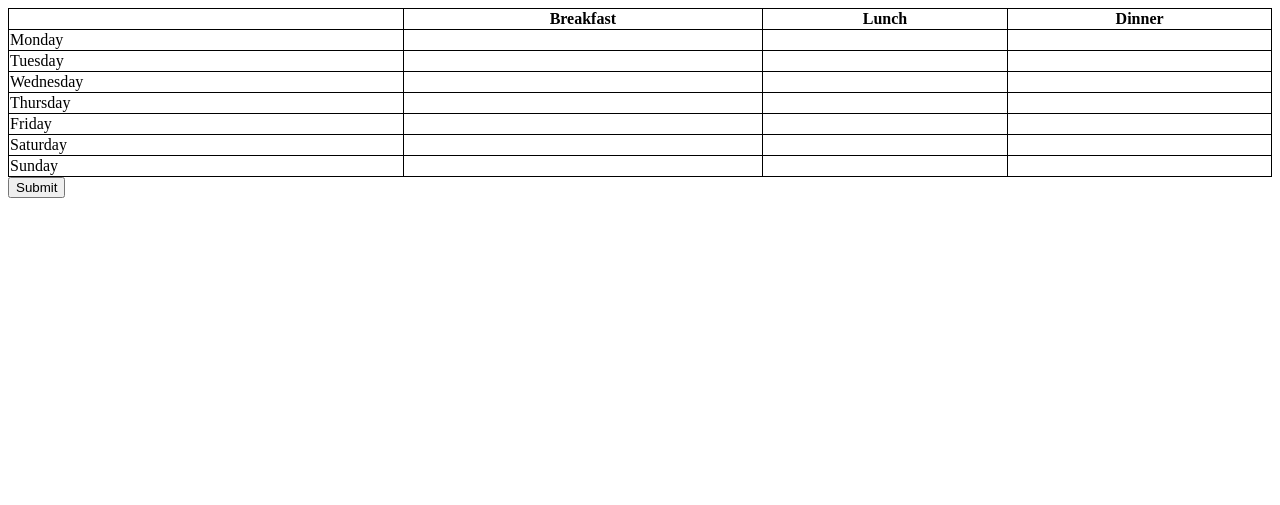
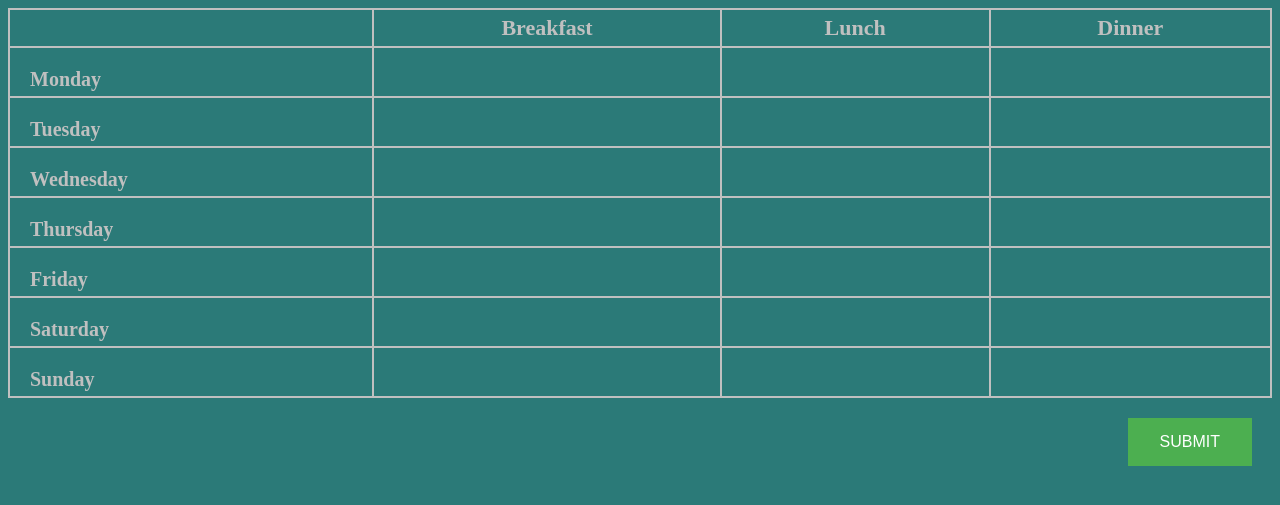
Before and after one commit to hardy40/kameng_beta, a Django app: template mess_menu/templates/mess_menu/mess.html in a window 1280 px wide. Shown: the top 505 px of the page. Run offline with Django 3.2, Linux system fonts and the light colour scheme; data comes from the database, SQL or seed files in the repository; both versions use the stored data as it was after the commit; the template is opened without the code that fills it: values that come from a table or form of the project are taken from there, most other values are stand-ins (such as "Sample title", 1, 10 or a date in 2020); parts of the project's set-up code (start-up, migrations or seed data) failed here and were passed over.

Commit message:
Everything is working!

```diff
--- a/facility/templates/facility/facility.html
+++ b/facility/templates/facility/facility.html
@@ -42,7 +42,7 @@
                 <!-- Full-width images with number text -->
                 <div class="mySlides">
                   <div class="numbertext">1 / 6</div>
-                    <img class="img" src="{% static '/facility/images/1.jpg'%}">
+                    <img class="img" src="/media/images/1.jpg">
                 </div>
 
                 <div class="mySlides">
--- a/mess_menu/static/mess_menu/style.css
+++ b/mess_menu/static/mess_menu/style.css
@@ -1,75 +1,78 @@
 table, th, td {
-    border: 1px solid black;
+    border: 2px solid silver;
     border-collapse: collapse;
 }
 
 
-/*.messTable{*/
-	/*border: 2px dashed black;*/
-	/*margin: 0 auto;*/
-/*}*/
+.messTable{
+	border: 2px dashed black;
+	margin: 0 auto;
+}
 
-/*.messDay{*/
-	/*color: #303030 ;*/
-	/*font-size: 20px ;*/
-	/*font-weight: bold;*/
-	/*padding: 20px;*/
-	/*padding-bottom: 5px ;*/
-/*}*/
+.messDay{
+	color: silver;
+	font-size: 20px ;
+	font-weight: bold;
+	padding: 20px;
+	padding-bottom: 5px ;
+}
 
-/*.messTableHeadRow{*/
-	/*color: #17252A ;*/
-/*}*/
+.messTableHeadRow{
+	color: silver ;
+}
 
-/*.messTableHeadData{*/
-	/*font-size: 22px ;*/
-	/*font-weight: bolder;*/
-	/*text-align: center;*/
-	/*padding: 20px ;*/
-	/*padding-top: 5px ;*/
-	/*padding-bottom: 5px;*/
-/*}*/
+.messTableHeadData{
+	font-size: 22px ;
+	font-weight: bolder;
+	text-align: center;
+	padding: 20px ;
+	padding-top: 5px ;
+	padding-bottom: 5px;
+}
 
-/*.messItem{*/
-	/*float:left;*/
-	/*vertical-align: center;*/
-	/*padding: 7px ;*/
-/*}*/
+.messItem{
+	float:left;
+	vertical-align: center;
+	padding: 7px ;
+    color: black    ;
+}
 
-/*.messDropdown{*/
-	/*background-color: DodgerBlue ;*/
-	/*border: none ;*/
-	/*height: 30px ;*/
-	/*width: 200px ;*/
-	/*padding: 5px ;*/
-	/*font-size: 16px ;*/
-	/*float: left;*/
-/*}*/
+.messDropdown{
+	background-color: DodgerBlue ;
+	border: none ;
+	height: 30px ;
+	width: 200px ;
+	padding: 5px ;
+	font-size: 16px ;
+	float: left;
+}
 
-/*.messOption{*/
-	/*text-align: center;*/
-	/*padding: 20px ;*/
-	/*padding-bottom: 10px ;*/
-/*}*/
+.messOption{
+	text-align: center;
+	padding: 20px ;
+	padding-bottom: 10px ;
+}
 
-/*body{*/
-	/*background-color: #2B7A78 ;*/
-/*}*/
+body{
+	background-color: #2B7A78 ;
+}
 
-/*.messButton {*/
-    /*background-color: #4CAF50; !* Green *!*/
-    /*border: none;*/
-    /*color: white;*/
-    /*padding: 15px 32px;*/
-    /*text-align: center;*/
-    /*text-decoration: none;*/
-    /*display: inline-block;*/
-    /*font-size: 16px;*/
-    /*text-transform: uppercase;*/
-    /*float: right;*/
-    /*margin: 20px;*/
-/*}*/
+.messButton {
+    background-color: #4CAF50; /* Green */
+    border: none;
+    color: white;
+    padding: 15px 32px;
+    text-align: center;
+    text-decoration: none;
+    display: inline-block;
+    font-size: 16px;
+    text-transform: uppercase;
+    float: right;
+    margin: 20px;
+}
 
-/*.messButtonDiv{*/
-	/*width:80%;*/
-/*}*/
+.messButtonDiv{
+	width:100%;
+    margin-right: 0;
+    padding-right: 0;
+}
--- a/mess_menu/templates/mess_menu/mess.html
+++ b/mess_menu/templates/mess_menu/mess.html
@@ -102,32 +102,38 @@
 {#		</div>#}
             <div>
                 <form action="submitted/" method="post">
-				<table style="width: 100%">
-                  <tr>
+				<table style="width: 100%"  class="messTable">
+                  <tr class="messTableHeadRow">
                         <th></th>
                         {% for t in time_list %}
-                        <th>
+                        <th class="messTableHeadData">
                             {{ t }}
                         </th>
                         {% endfor %}
                   </tr>
                     {% for d in day_list %}
                         <tr>
-                                <td>
+                                <td class="messDay">
                                     {{ d }}
                                 </td>
-
                         {% for t in time_list %}
-                                <td>
+                                <td class="messOption">
                             {% for m in menu_obj_list %}
                                 {% if m.day == d and m.time == t %}
 
-                                    <select name="{{ m }}">
+
+
+                                    <div class="messItem">
+
+                                    Item :
+
+                                    </div>
+                                    <select name="{{ m }}"  class="messDropdown">
                                         {% for o in m.options.all %}
                                             <option value="{{ o.value }}">{{o}}</option>
                                         {% endfor %}
                                     </select>
-                                    <br>
+                                    <br><br>
                                 {% endif %}
                             {% endfor %}
                                 </td>
@@ -143,10 +149,5 @@
 			</form>
 		</div>
 
-
-
-
-
-
 </body>
 </html>
--- a/mess_menu/views.py
+++ b/mess_menu/views.py
@@ -8,7 +8,8 @@
         menu_obj_list = MenuObj.objects.all()
         time_list = Time.objects.all()
         day_list = Day.objects.all()
-        context = {'menu_obj_list': menu_obj_list, 'time_list': time_list, 'day_list': day_list}
+        i = 0
+        context = {'menu_obj_list': menu_obj_list, 'time_list': time_list, 'day_list': day_list,'i':i}
         return render(request, 'mess_menu/mess.html', context)
     else:
         return HttpResponseRedirect('/login')
--- a/templates/head_mess_menu.html
+++ b/templates/head_mess_menu.html
@@ -1,3 +1,3 @@
 {% load static %}
 
-<link rel="stylesheet" href="{% static '/mess_menu/mess_menu_style.css' %}">
+<link rel="stylesheet" href="{% static '/mess_menu/style.css' %}">
```
Also changed, not shown: complaints/templates/complaints/check.html (+6 -4 lines), event/templates/event/event.html (+7 -5 lines), home/templates/home/home.html (+1 -40 lines), rooms/views.py (+26 -10 lines), templates/registration/login.html (+8 -8 lines), db.sqlite3, facility/static/facility/images/1.jpg (deleted), media/images/1.jpg (added).
